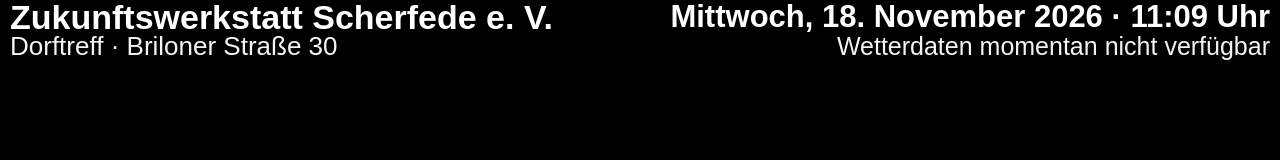
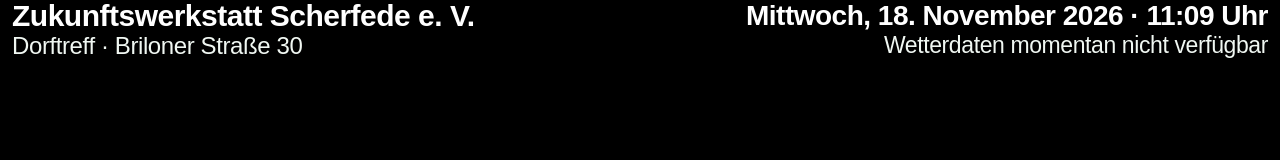
Before and after one commit to aaltmann-design/scherfede-stele, a plain HTML site: page index.html in a window 1280 px wide. Drawn offline with Linux system fonts and the light colour scheme; no server answers.

Commit message:
Add files via upload

```diff
--- a/index.html
+++ b/index.html
@@ -6,20 +6,17 @@
 <title>Zukunftswerkstatt Scherfede e. V. – Stele Kopfzeile</title>
 <style>
   * { box-sizing: border-box; }
-  html,body { margin:0; padding:0; width:100%; height:100%; overflow:hidden; background:#000; color:#fff; font-family:Arial,Helvetica,sans-serif; }
-  /* 60px innen: Galaxy Signage skaliert diese Vorlage bei 1080x120 mit Auto Scaling. */
-  .kopf { position:relative; width:100%; height:60px; background:#000; overflow:hidden; }
-  .links,.rechts { position:absolute; top:0; height:60px; min-width:0; }
-  .links { left:10px; right:51%; }
-  .rechts { left:49%; right:10px; text-align:right; }
-  .name,.datum,.adresse,.wetter { position:absolute; left:0; right:0; white-space:nowrap; overflow:visible; }
-  .name,.datum { top:0; font-weight:700; line-height:34px; }
-  .adresse,.wetter { top:34px; line-height:25px; color:#f0f7f2; }
-  .name { font-size:34px; }
-  .datum { font-size:31px; }
-  .adresse { font-size:26px; }
-  .wetter { font-size:25px; }
-  /* Keine Media-Query und keine automatische Schriftverkleinerung. */
+  html, body { margin: 0; padding: 0; width: 100%; height: 100%; overflow: hidden; background: #000; color: #fff; font-family: Arial, Helvetica, sans-serif; }
+  /* Zweizeiliges Layout fuer Galaxy Signage mit eingeschaltetem Auto Scaling. */
+  .kopf { position: relative; width: 100%; height: 60px; background: #000; overflow: hidden; }
+  .links, .rechts { position: absolute; top: 0; height: 60px; min-width: 0; }
+  .links { left: 12px; right: 51%; }
+  .rechts { left: 49%; right: 12px; text-align: right; }
+  .name, .datum { position: absolute; top: 0; left: 0; right: 0; font-weight: 700; font-size: 30px; line-height: 32px; white-space: nowrap; letter-spacing: -0.5px; }
+  .adresse, .wetter { position: absolute; top: 32px; left: 0; right: 0; font-size: 24px; line-height: 27px; color: #f0f7f2; white-space: nowrap; letter-spacing: -0.4px; }
+  .datum { font-size: 28px; }
+  .wetter { font-size: 23px; }
+  /* Absichtlich KEIN @media mit clamp(): es hatte in Galaxy Signage die Schrift wieder verkleinert. */
 </style>
 </head>
 <body>
@@ -39,12 +36,12 @@ const dateEl = document.getElementById('datetime');
 const weatherEl = document.getElementById('weather');
 function updateDate() {
   const now = new Date();
-  const date = new Intl.DateTimeFormat('de-DE', { timeZone:'Europe/Berlin', weekday:'long', day:'numeric', month:'long', year:'numeric' }).format(now);
-  const time = new Intl.DateTimeFormat('de-DE', { timeZone:'Europe/Berlin', hour:'2-digit', minute:'2-digit', hourCycle:'h23' }).format(now);
+  const date = new Intl.DateTimeFormat('de-DE', { timeZone: 'Europe/Berlin', weekday: 'long', day: 'numeric', month: 'long', year: 'numeric' }).format(now);
+  const time = new Intl.DateTimeFormat('de-DE', { timeZone: 'Europe/Berlin', hour: '2-digit', minute: '2-digit', hourCycle: 'h23' }).format(now);
   dateEl.textContent = date + ' · ' + time + ' Uhr';
 }
 updateDate();
-setInterval(updateDate,15000);
+setInterval(updateDate, 15000);
 function symbol(code) {
   if (code === 0) return '☀️';
   if (code <= 3) return '⛅';
@@ -57,19 +54,21 @@ function symbol(code) {
 }
 async function updateWeather() {
   try {
-    const url='https://api.open-meteo.com/v1/forecast?latitude=51.53&longitude=9.03&current=temperature_2m,weather_code&daily=temperature_2m_max,temperature_2m_min,weather_code&timezone=Europe%2FBerlin&forecast_days=2';
-    const resp=await fetch(url,{cache:'no-store'});
-    if(!resp.ok) throw new Error('Wetterdienst nicht erreichbar');
-    const data=await resp.json();
-    const current=Math.round(data.current.temperature_2m);
-    const todayHi=Math.round(data.daily.temperature_2m_max[0]);
-    const tomorrowHi=Math.round(data.daily.temperature_2m_max[1]);
-    const tomorrowLo=Math.round(data.daily.temperature_2m_min[1]);
-    weatherEl.textContent=`${symbol(data.current.weather_code)} Jetzt ${current}° · Heute ${todayHi}° · Morgen ${symbol(data.daily.weather_code[1])} ${tomorrowLo}–${tomorrowHi}°C`;
-  } catch(err) { weatherEl.textContent='Wetterdaten momentan nicht verfügbar'; }
+    const url = 'https://api.open-meteo.com/v1/forecast?latitude=51.53&longitude=9.03&current=temperature_2m,weather_code&daily=temperature_2m_max,temperature_2m_min,weather_code&timezone=Europe%2FBerlin&forecast_days=2';
+    const resp = await fetch(url, { cache: 'no-store' });
+    if (!resp.ok) throw new Error('Wetterdienst nicht erreichbar');
+    const data = await resp.json();
+    const current = Math.round(data.current.temperature_2m);
+    const todayHi = Math.round(data.daily.temperature_2m_max[0]);
+    const tomorrowHi = Math.round(data.daily.temperature_2m_max[1]);
+    const tomorrowLo = Math.round(data.daily.temperature_2m_min[1]);
+    weatherEl.textContent = `${symbol(data.current.weather_code)} Jetzt ${current}° · Heute ${todayHi}° · Morgen ${symbol(data.daily.weather_code[1])} ${tomorrowLo}–${tomorrowHi}°C`;
+  } catch (err) {
+    weatherEl.textContent = 'Wetterdaten momentan nicht verfügbar';
+  }
 }
 updateWeather();
-setInterval(updateWeather,15*60*1000);
+setInterval(updateWeather, 15 * 60 * 1000);
 </script>
 </body>
 </html>
```
